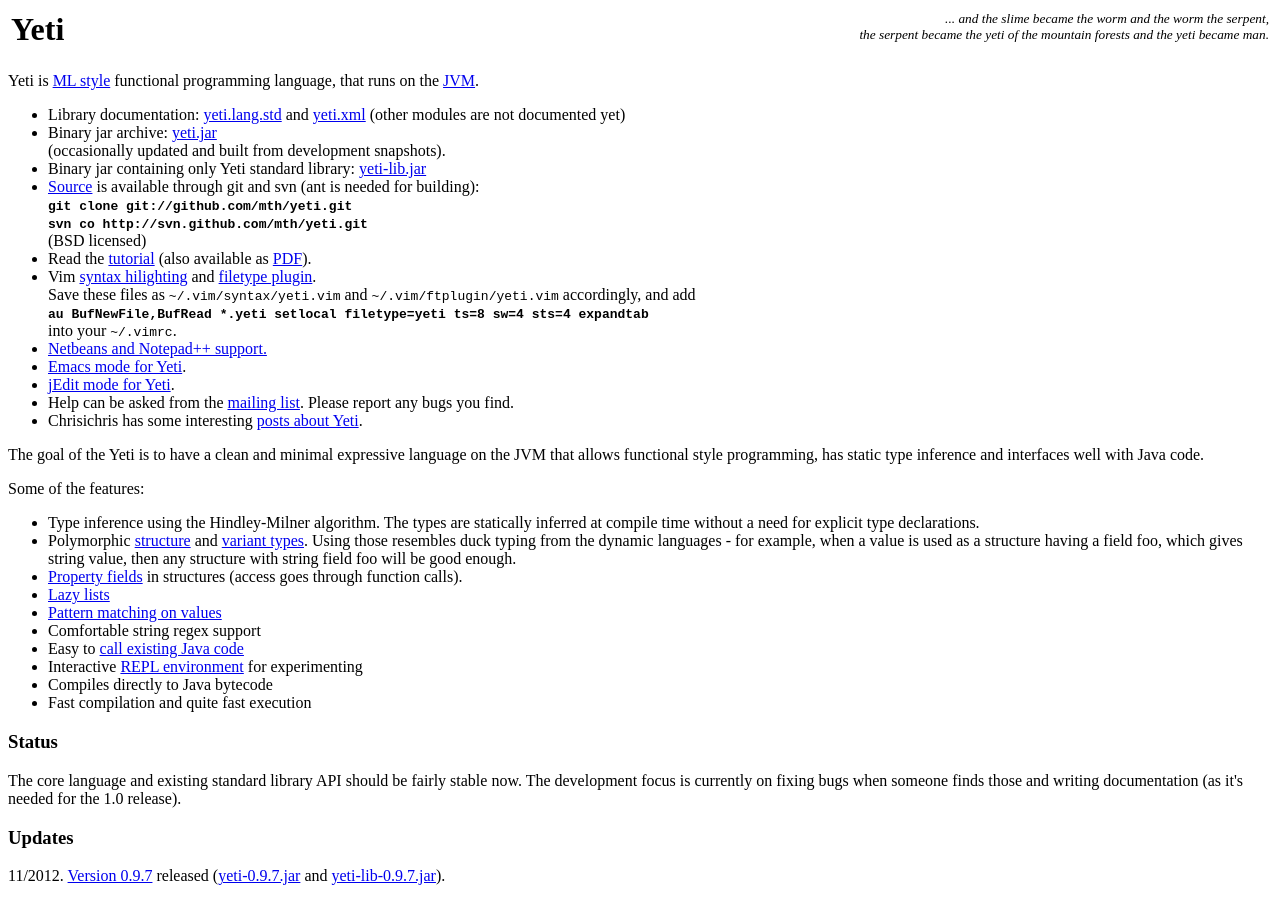
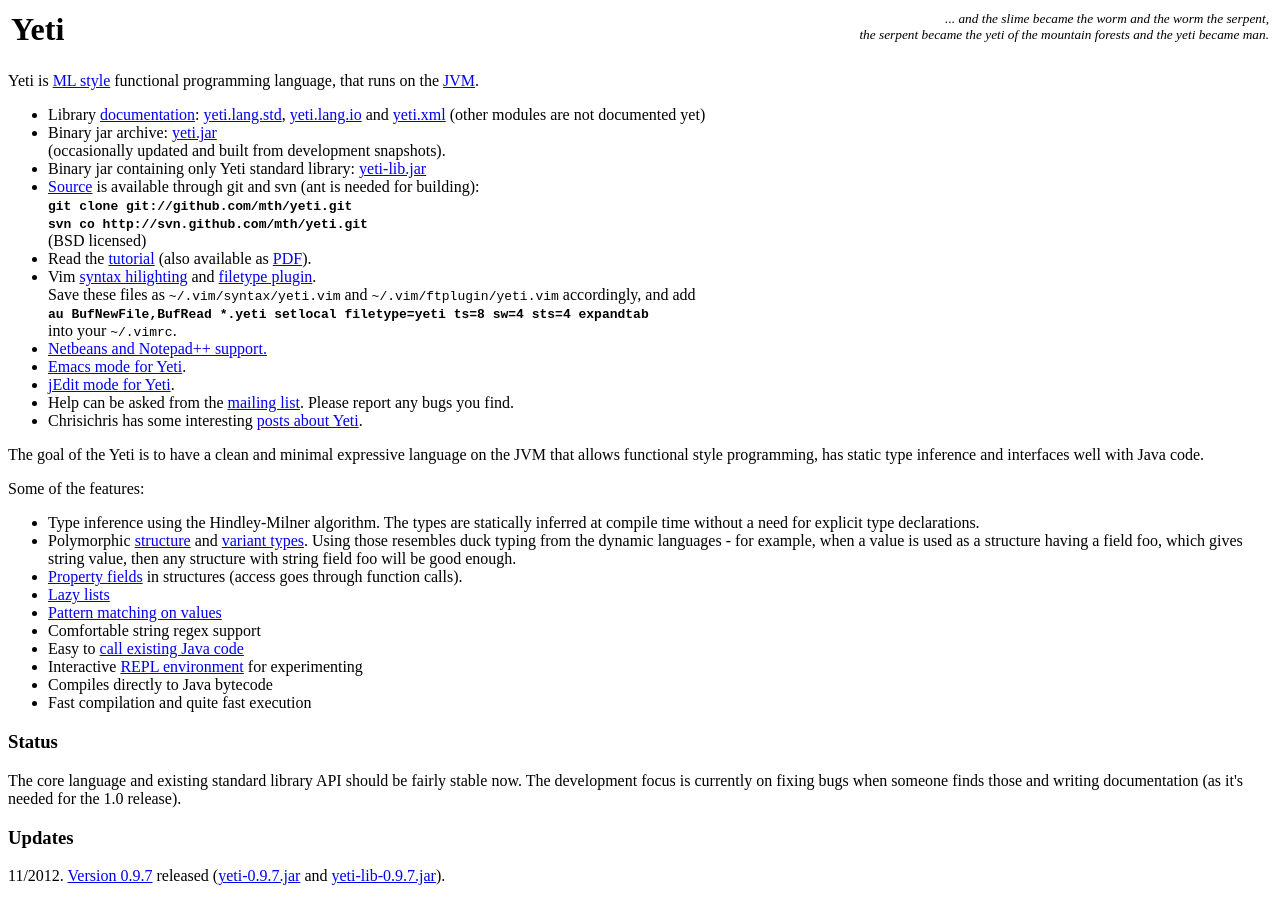
Before and after one commit to mth/mth.github.com, a Jekyll site: the page built from yeti/index.html, in a window 1280 px wide and 900 px high. Built offline with Jekyll 4.4.1, drawn with Linux system fonts in a browser that asks for light colours; Markdown is read by kramdown in place of the engine named in the settings.

Commit message:
io documentation available

```diff
--- a/yeti/index.html
+++ b/yeti/index.html
@@ -8,9 +8,10 @@
 <a href="http://en.wikipedia.org/wiki/ML_(programming_language)">ML style</a>
 functional programming language, that runs on the
 <a href="http://java.sun.com/docs/books/jvms/second_edition/html/VMSpecTOC.doc.html">JVM</a>.
-<ul>
-<li>Library documentation:
-<a href="http://dot.planet.ee/yeti/docs/latest/yeti.lang.std.html">yeti.lang.std</a> and
+<ul><li>Library
+<a href="http://dot.planet.ee/yeti/docs/latest/">documentation</a>:
+<a href="http://dot.planet.ee/yeti/docs/latest/yeti.lang.std.html">yeti.lang.std</a>,
+<a href="http://dot.planet.ee/yeti/docs/latest/yeti.lang.io.html">yeti.lang.io</a> and
 <a href="http://dot.planet.ee/yeti/docs/latest/yeti.xml.html">yeti.xml</a>
 (other modules are not documented yet)
 <li>Binary jar archive: <a href="http://linux.ee/~mzz/yeti/yeti.jar">yeti.jar</a><br>
```
